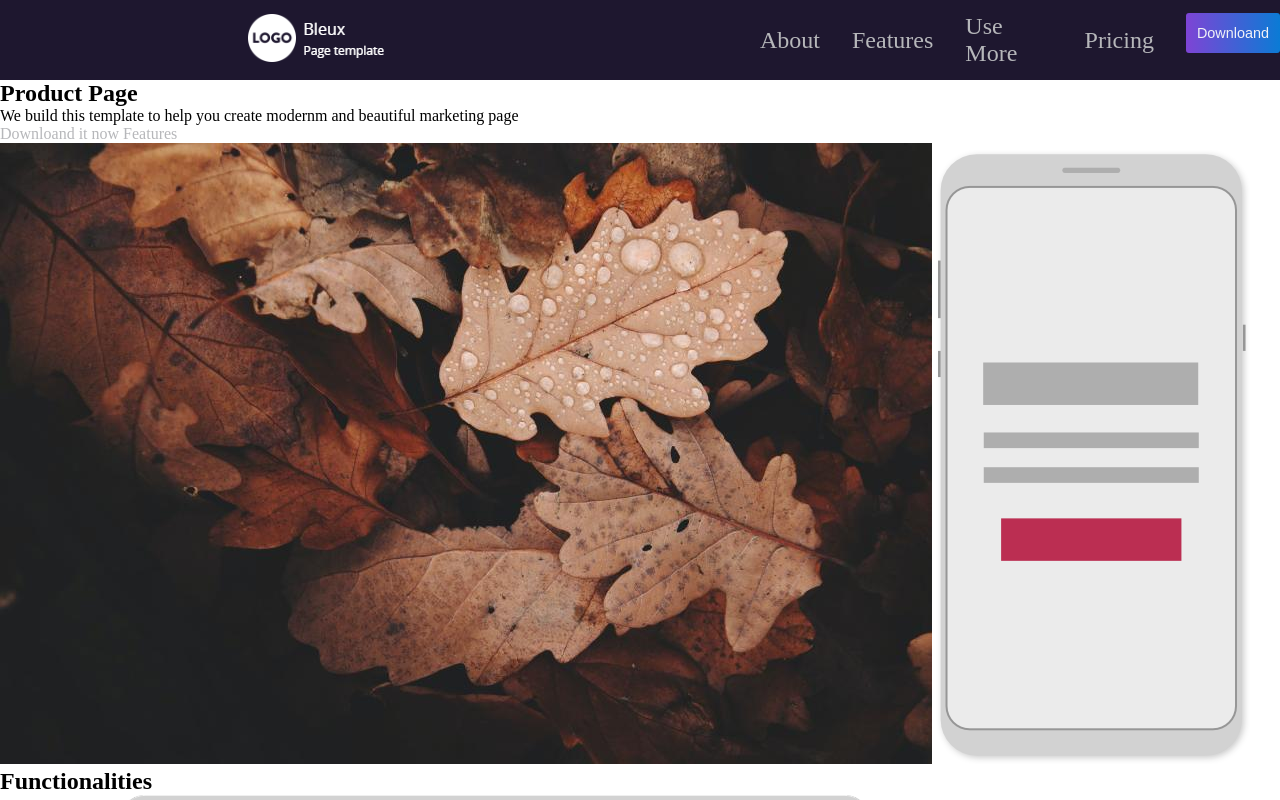
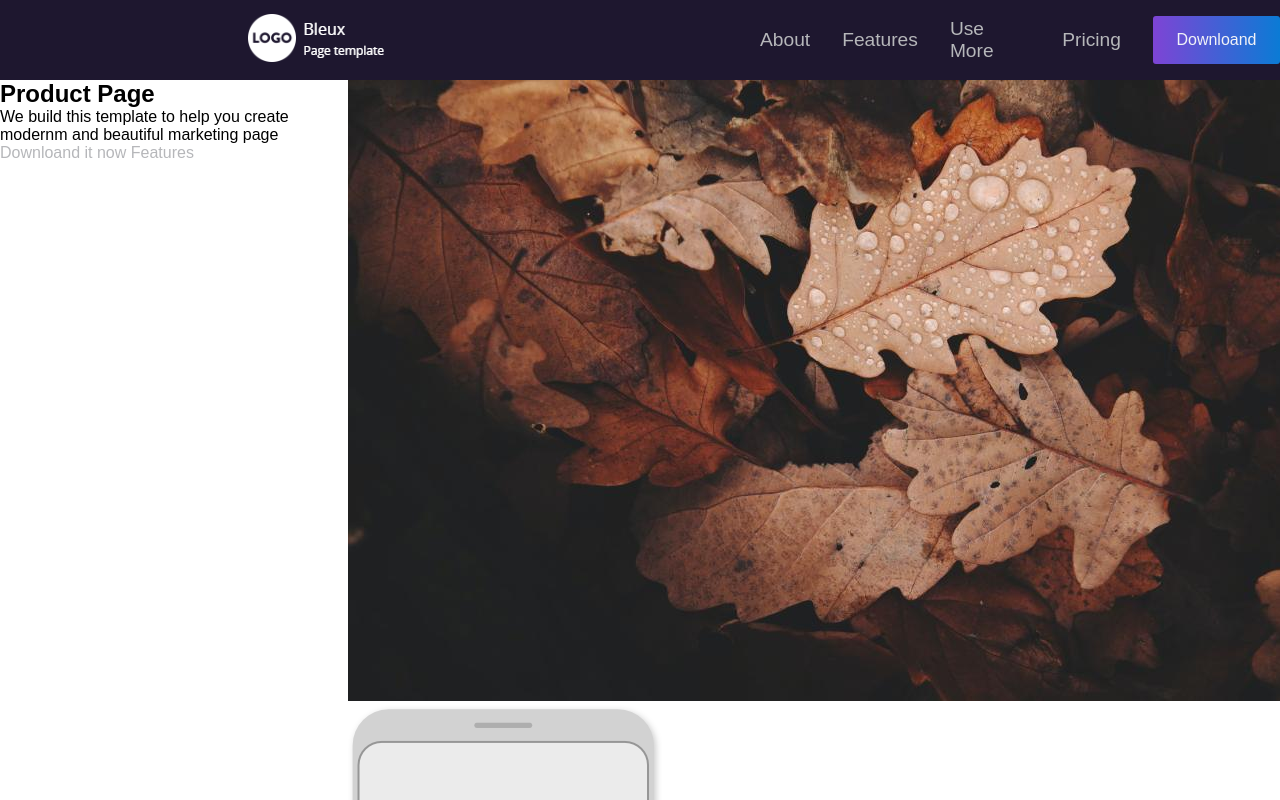
Before and after one commit to ErickAriasC/HENRRY-BLEUX, a plain HTML site: page index.html in a window 1280 px wide. Shown: the top 800 px of the page. Drawn offline with Linux system fonts and the light colour scheme.

Commit message:
styles section-pruduct-pages

```diff
--- a/index.html
+++ b/index.html
@@ -24,13 +24,13 @@
     </header>
     <main>
         <div class="product_page">
-            <section>
+            <section class="information">
                 <h1>Product Page</h1>
                 <p>We build this template to help you create modernm and beautiful marketing page</p>
                 <a href="">Downloand it now</a>
                 <a href="">Features</a>
             </section>
-            <section>
+            <section class="images">
                 <img src="img/hojasFondo.jpg" alt="">
                 <img src="img/phone.png" alt="">
             </section>
--- a/style.css
+++ b/style.css
@@ -3,6 +3,7 @@
     padding: 0;
     list-style: none;
     text-decoration: none;
+    font-family: Arial, Helvetica, sans-serif;
 }
 
 
@@ -43,7 +44,7 @@ nav{
     height: auto;
     display: flex;
     gap: 2rem;
-    font-size: 1.5rem;
+    font-size: 1.2rem;
     align-items: center;
 }
 
@@ -58,9 +59,19 @@ nav>button{
     color: #f1f2f7;
     background: linear-gradient(to right, #7e44d5, #0b7bd5);
     border: none;
-    width: 6rem;
-    height: 2.5rem;
+    width: 8rem;
+    height: 3rem;
     border-radius: 3px;
     cursor: pointer;
-    font-size: 0.9rem;
+    font-size: 1rem;
 }
+
+.product_page{
+    width: 100%;
+    height: auto;
+    display: flex;
+}
+
+.information{
+    width: 50%;
+}
```
